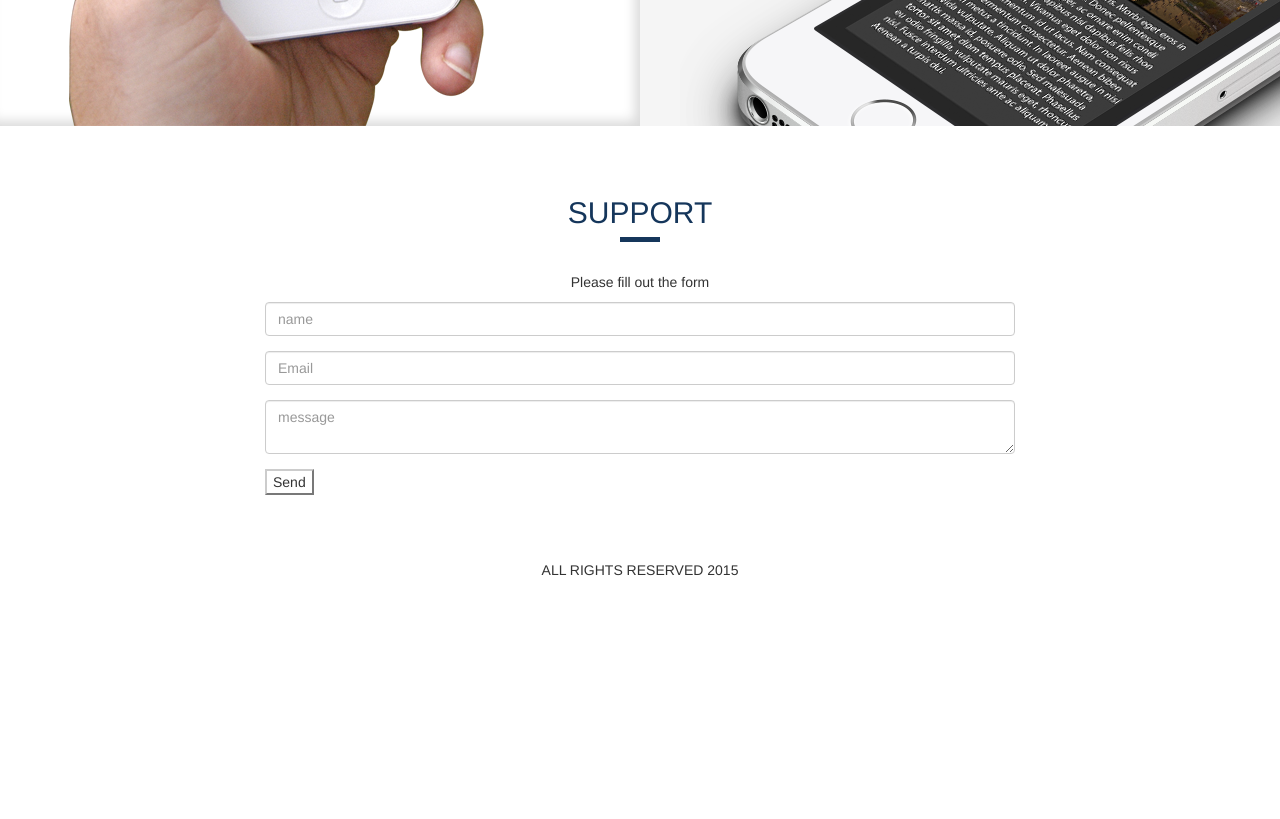
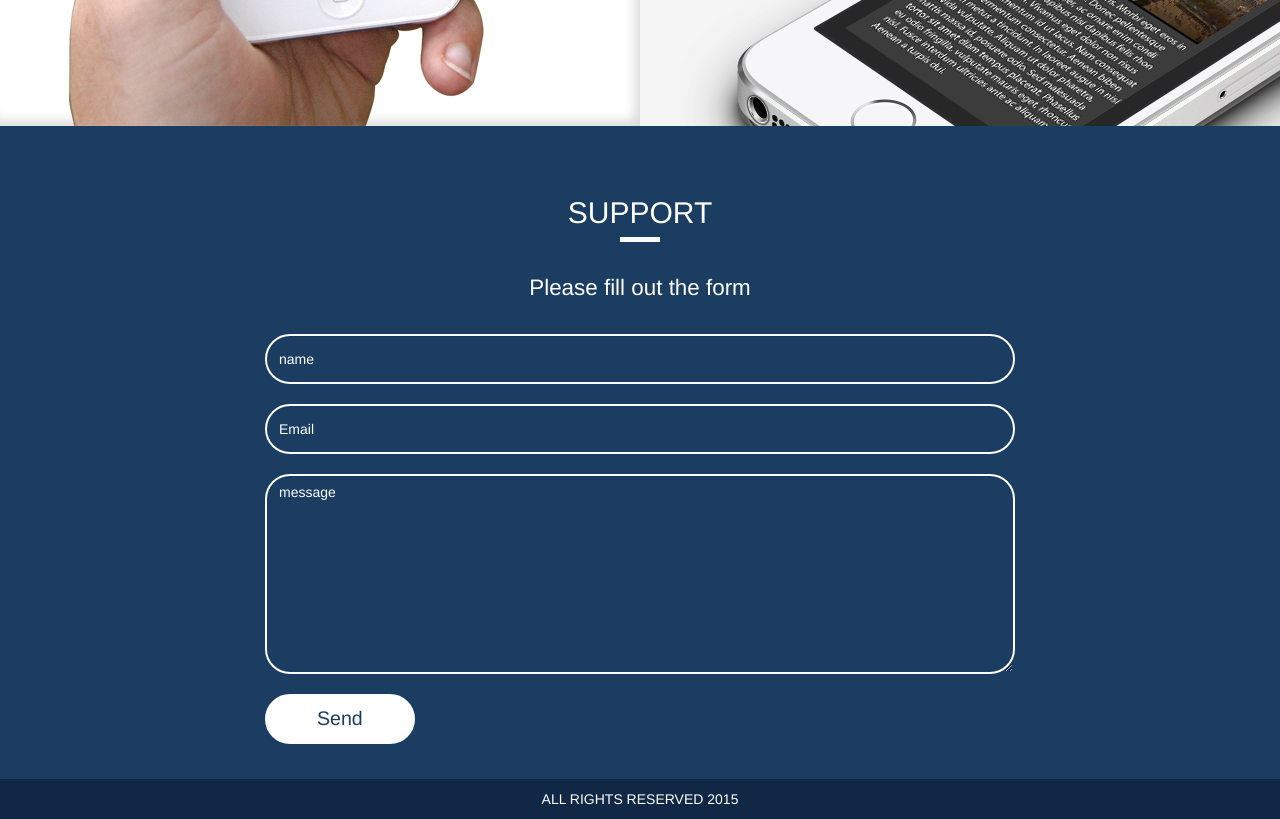
Before and after one commit to titoesteves/bootstrap_practice, a plain HTML site: page index.html in a window 1280 px wide. Shown: the part 4060-4879 px from the top of the page. Before the commit the page ends 4650 px from the top, so only its background shows below. Drawn offline with Linux system fonts and the light colour scheme.

Commit message:
added custom css for support section

```diff
--- a/css/main.css
+++ b/css/main.css
@@ -221,6 +221,70 @@ section#download .platforms > div{
     color: #0c243d;
 }
 
+section#support {
+    padding-bottom: 0;
+    background-color: #1a3d61;
+}
+
+section#support h2 {
+    color: white;
+}
+
+section#support h2:after {
+    background-color: white;
+}
+
+section#support p {
+    font-size: 1.6em;
+    color: white;
+    margin-bottom: 30px;
+}
+
+section#support input,
+section#support textarea {
+    min-height: 50px;
+    margin-bottom: 20px;
+    background-color: #1a3d61;
+    border: 2px solid white;
+    border-radius: 25px;
+    color: white;
+}
+
+section#support textarea {
+    min-height: 200px;
+}
+
+section#support input.btn {
+    background-color: white;
+    border-radius: 25px;
+    padding: 5px 50px;
+    font-size: 1.4em;
+    color: #1a3d61;
+}
+
+:moz-placeholder {
+    color: #fff!important;
+}
+
+::-webkit-input-placeholder {
+    color: #fff!important;
+}
+
+::moz-placeholder {
+    color: #fff!important;
+}
+
+:-ms-input-placeholder {
+    color: #fff!important;
+}
+
+footer p {
+    background-color: #102745;
+    padding: 10px 0;
+    color: white;
+    margin-bottom: 0;
+}
+
 /* ==========================================================================
    Media Queries
    ========================================================================== */
--- a/index.html
+++ b/index.html
@@ -261,7 +261,7 @@
                         <textarea class="form-control" placeholder="message" name="message"></textarea>
                     </div>
                     <div class="form-group">
-                        <input class="btn-default" type="submit" value="Send">
+                        <input class="btn btn-default" type="submit" value="Send">
                     </div>
                     </div>
                     </form>
```
